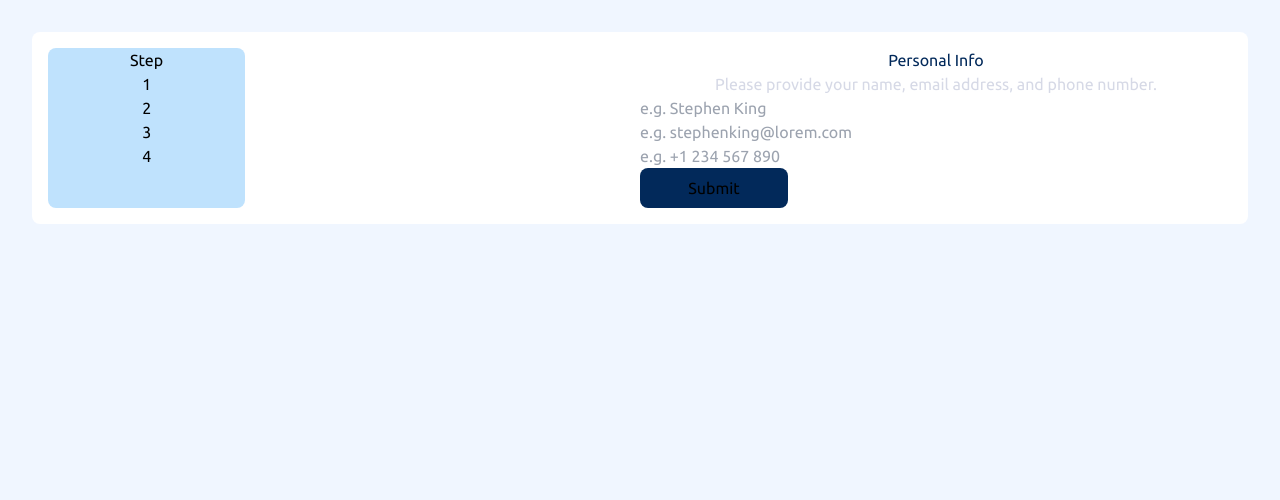
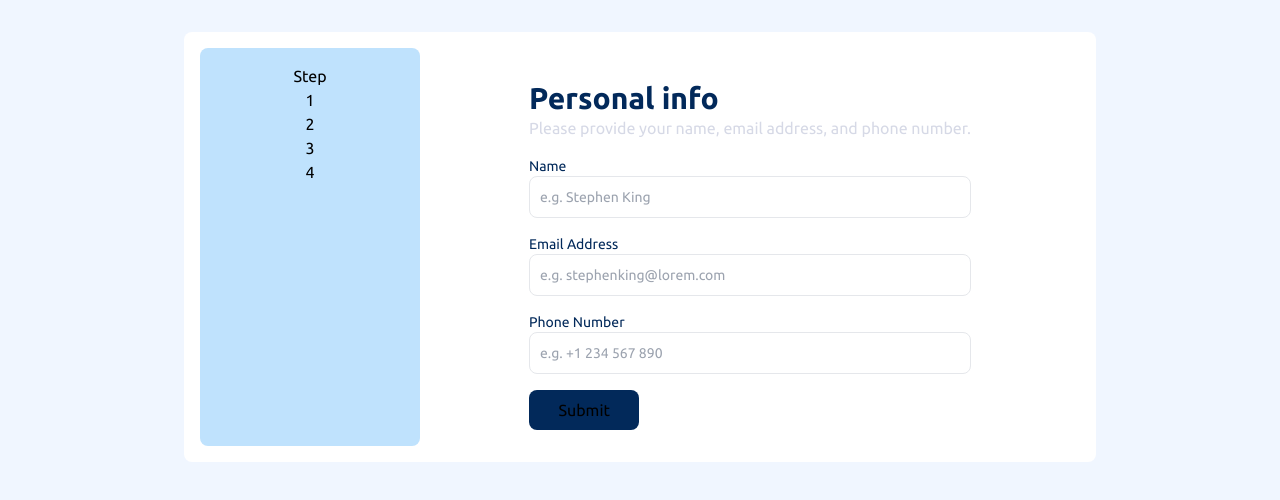
Before and after one commit to brianlagranda/multiStepForm, a React (Vite) app: page / in a window 1280 px wide. Shown: the top 500 px of the page. Built offline with nearby package versions, Linux system fonts and the light colour scheme; the HTML template or start-up script is replaced by a standard one.

Commit message:
feat: add styles to 1st step form

```diff
--- a/src/components/PersonalInfo.tsx
+++ b/src/components/PersonalInfo.tsx
@@ -13,57 +13,74 @@ const PersonalInfo = () => {
     console.log(watch('name'));
 
     return (
-        <div className=' bg-neutral-white w-full h-full rounded-lg grid grid-cols-2 p-4'>
-            <aside className='col-start-1 w-1/3 bg-primary-light-blue rounded-lg'>
+        <div className="mx-auto grid h-full w-3/4 grid-cols-4 rounded-lg bg-neutral-white p-4">
+            <aside className="col-start-1 w-full rounded-lg bg-primary-light-blue p-4">
                 Step
-                <p className='text-black'>1</p>
-                <p className='text-black'>2</p>
-                <p className='text-black'>3</p>
-                <p className='text-black'>4</p>
+                <p className="text-black">1</p>
+                <p className="text-black">2</p>
+                <p className="text-black">3</p>
+                <p className="text-black">4</p>
             </aside>
 
-            <div className='col-start-2'>
-                <h1>Personal Info</h1>
-                <p>
-                    Please provide your name, email address, and phone number.
-                </p>
+            <div className="col-span-3 col-start-2 mx-auto flex flex-col items-start p-4">
+                <div className="my-4 flex flex-col items-start">
+                    <h1 className="text-3xl font-bold">Personal info</h1>
+                    <p className="">
+                        Please provide your name, email address, and phone
+                        number.
+                    </p>
+                </div>
 
                 <form
                     onSubmit={handleSubmit(onSubmit)}
-                    className='flex flex-col'
+                    className="flex w-full flex-col"
                 >
-                    <input
-                        defaultValue={''}
-                        placeholder='e.g. Stephen King'
-                        {...register('name', { required: true })}
-                    />
+                    <label className="flex text-sm">Name</label>
                     {errors.name && (
-                        <span className='text-primary-strawberry-red font-bold'>
+                        <span className="font-bold text-primary-strawberry-red">
                             This field is required
                         </span>
                     )}
+                    <input
+                        className="mb-4 w-full appearance-none rounded-lg border bg-white p-2.5 text-sm focus:border-primary-purplish-blue focus:bg-white focus:outline-none focus-visible:border-primary-purplish-blue"
+                        defaultValue={''}
+                        placeholder="e.g. Stephen King"
+                        {...register('name', {
+                            required: true,
+                            pattern: /^[A-Za-z]+$/i,
+                        })}
+                    />
 
-                    <input
-                        defaultValue={''}
-                        placeholder='e.g. stephenking@lorem.com'
-                        {...register('email', { required: true })}
-                    />
+                    <label className="flex text-sm">Email Address</label>
                     {errors.email && (
-                        <span className='text-primary-strawberry-red font-bold'>
+                        <span className="font-bold text-primary-strawberry-red">
                             This field is required
                         </span>
                     )}
+                    <input
+                        className="mb-4 w-full appearance-none rounded-lg border bg-white p-2.5 text-sm focus:border-primary-purplish-blue focus:bg-white focus:outline-none focus-visible:border-primary-purplish-blue"
+                        defaultValue={''}
+                        placeholder="e.g. stephenking@lorem.com"
+                        {...register('email', { required: true })}
+                    />
 
+                    <label className="flex text-sm">Phone Number</label>
+                    {errors.phone && (
+                        <span className="font-bold text-primary-strawberry-red">
+                            This field is required
+                        </span>
+                    )}
                     <input
+                        className="mb-4 w-full appearance-none rounded-lg border bg-white p-2.5 text-sm focus:border-primary-purplish-blue focus:bg-white focus:outline-none focus-visible:border-primary-purplish-blue"
                         defaultValue={''}
-                        placeholder='e.g. +1 234 567 890'
+                        placeholder="e.g. +1 234 567 890"
                         {...register('phone')}
                     />
 
                     <input
-                        type='submit'
-                        className='w-1/4 h-10 rounded-lg bg-primary-marine-blue hover:bg-primary-pastel-blue'
-                        name='Next Step'
+                        type="submit"
+                        className="h-10 w-1/4 rounded-lg bg-primary-marine-blue hover:bg-primary-pastel-blue"
+                        name="Next Step"
                     />
                 </form>
             </div>
```
